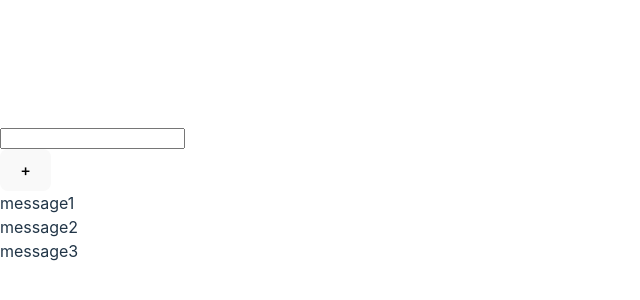
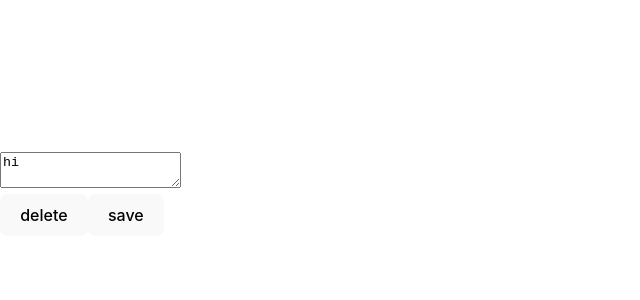
Before and after one commit to Trivium-bv/kabzda, a React (Vite) app: page / in a window 1280 px wide. Shown: the part 206-506 px from the top of the page, without its empty margins (0-640 px from the left). Built offline with nearby package versions, Linux system fonts and the light colour scheme; the HTML template or start-up script is replaced by a standard one.

Commit message:
callback lesson

```diff
--- a/src/App.tsx
+++ b/src/App.tsx
@@ -1,13 +1,14 @@
 //import {Accordion} from './components/Accordion/Accordion.tsx';
 //import {Rating} from './components/Rating/Rating.tsx';
 //import {OnOff} from './components/OnOff/OnOff.tsx';
-// import {Cars} from "./components/Cars/Cars.tsx";
+//import {Cars} from "./components/Cars/Cars.tsx";
 //import {Button} from "./components/Button/Button.tsx";
 //import {Button2} from "./components/Button/Button2.tsx";
+import {Lesson_callback} from './components/Lesson_callback/Lesson_callback.tsx';
 //import {Money} from "./components/Money/Money.tsx";
 //import {InputJointBtn} from './components/InputBtn/InputJointBtn.tsx';
 //import {MainInput1, MainInputs} from './components/Inputs/Input1/mainInput1.tsx';
-import {MainInput2} from './components/Inputs/Input2/mainInput2.tsx';
+//import {MainInput2} from './components/Inputs/Input2/mainInput2.tsx';
 
 
 
@@ -24,8 +25,9 @@
     // }
     return (
         <div>
+            <Lesson_callback/>
             {/*<MainInput1 />*/}
-            <MainInput2 />
+            {/*<MainInput2 />*/}
             {/*<OnOff activate={true}/>*/}
             {/*<Money />*/}
             {/*<PageTitle title={"This is APP Component"}/>*/}
--- /dev/null
+++ b/src/components/Lesson_callback/Lesson_callback.tsx
@@ -0,0 +1,27 @@
+export const Lesson_callback = () => {
+    const onNameChanged = () => {
+        console.log('name changed');
+    }
+    const focusLostHandler = () => {
+        console.log('focus lost');
+    }
+
+    const deleteUser = () => {
+
+        alert('user have been deleted');
+    }
+
+    const saveUser = () => {
+        alert('user has been saved');
+    }
+    return <div>
+        <div>
+            <textarea
+                onChange={onNameChanged}
+                onBlur={focusLostHandler}>hi</textarea>
+        </div>
+        <button onClick={deleteUser}>delete</button>
+        <button onClick={saveUser}>save</button>
+    </div>
+
+}
```
